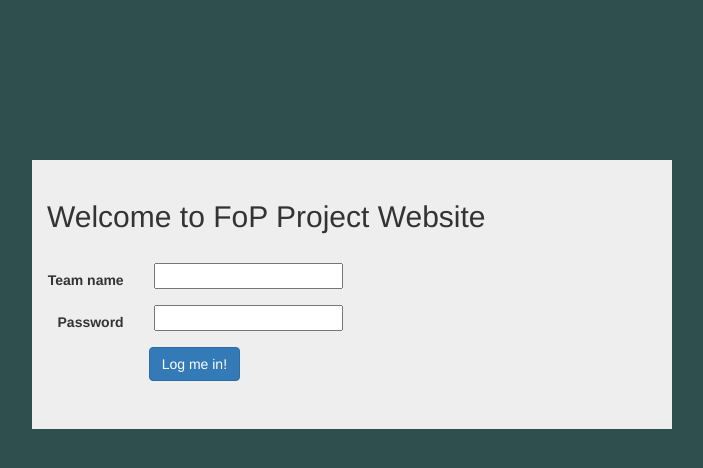
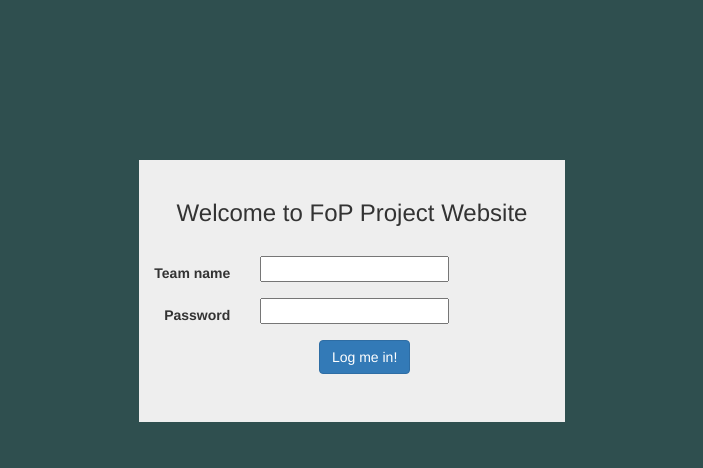
Before and after one commit to Kianoosh76/fop-project, a Django app: template teams/templates/teams/login.html in a window 1280 px wide. Shown: the top 468 px of the page, without its empty margins (288-991 px from the left). Run offline with Django 3.2, Linux system fonts and the light colour scheme; the template is opened without the code that fills it, so the values that code supplies are empty, except form fields; tables that the repository leaves empty hold one stand-in row (values such as "Sample post"); form fields are guessed from the names that the template uses; some libraries are stand-ins or nearby versions.

Commit message:
sherover

```diff
--- a/teams/templates/teams/list.html
+++ b/teams/templates/teams/list.html
@@ -1,6 +1,7 @@
 {% extends 'base.html' %}
 
 {% block content %}
+    <div class="container" style="background-color: white">
     <h2>This is Fop Project!</h2>
     <table title="teams">
         <thead>
@@ -34,4 +35,5 @@
         {% endfor %}
         </tbody>
     </table>
+    </div>
 {% endblock %}
--- a/teams/templates/teams/login.html
+++ b/teams/templates/teams/login.html
@@ -2,9 +2,9 @@
 {% load widget_tweaks %}
 
 {% block content %}
-    <div class="jumbotron col-sm-6 col-sm-offset-3 col-xs-10 col-xs-offset-1"
+    <div class="jumbotron col-md-4 col-md-offset-4 col-sm-offset-3 col-sm-6 col-xs-10 col-xs-offset-1"
          style="position: fixed; top:20%;padding-top: 20px;">
-        <h2>Welcome to FoP Project Website</h2>
+        <h3 align="center">Welcome to FoP Project Website</h3>
         <br>
         <form method="post" class="form-horizontal">
             {% csrf_token %}
@@ -15,14 +15,14 @@
                 </div>
             {% endif %}
             <div class="form-group">
-                <label class="control-label col-xs-2" for="id_username">Team name</label>
+                <label class="control-label col-xs-3" for="id_username">Team name</label>
                 <div class="col-sm-8 col-xs-9">{{ form.username|add_class:'form-control' }}</div>
             </div>
             <div class="form-group">
-                <label class="control-label col-xs-2" for="id_password">Password</label>
+                <label class="control-label col-xs-3" for="id_password">Password</label>
                 <div class="col-sm-8 col-xs-9">{{ form.password|add_class:'form-control' }}</div>
             </div>
-            <button class="col-xs-offset-2 btn btn-primary" type="submit">Log me in!</button>
+            <button class="col-xs-offset-5 btn btn-primary" type="submit">Log me in!</button>
         </form>
     </div>
 {% endblock %}
--- a/templates/base.html
+++ b/templates/base.html
@@ -11,14 +11,9 @@
     {% endblock %}</title>
 </head>
 
-<style>
-body{
-    background-color: darkslategray;
-}
-</style>
 
 
-<body>
+<body style="background-color: darkslategray">
     {% block content %}
     {% endblock %}
 </body>
```
